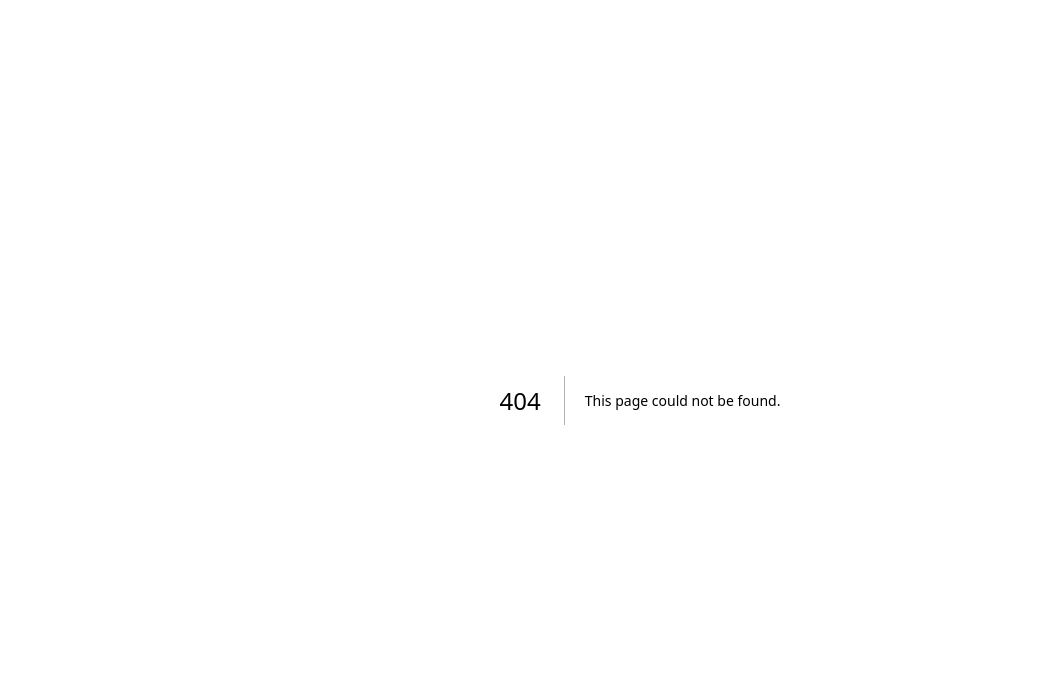
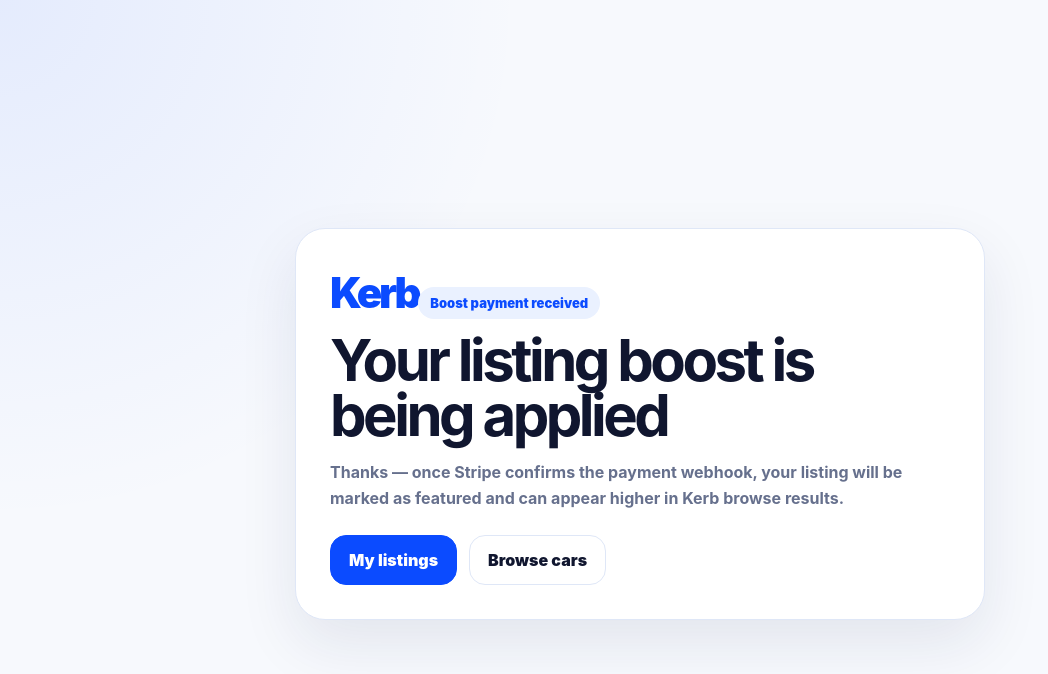
Before and after one commit to Abzgetzit/kerb, a Next.js app: page /boost/success in a window 1280 px wide. Before the commit this address had no page. Shown: the top 674 px of the page, without its empty margins (0-1048 px from the left). Built offline with nearby package versions, Linux system fonts and the light colour scheme.

Commit message:
Create page.js

```diff
--- /dev/null
+++ b/app/boost/success/page.js
@@ -0,0 +1,41 @@
+import Link from "next/link";
+
+export default function BoostSuccessPage() {
+  return (
+    <main className="page">
+      <section className="card">
+        <Link href="/" className="logo">
+          Kerb
+        </Link>
+
+        <div className="pill">Boost payment received</div>
+        <h1>Your listing boost is being applied</h1>
+        <p>
+          Thanks — once Stripe confirms the payment webhook, your listing will be
+          marked as featured and can appear higher in Kerb browse results.
+        </p>
+
+        <div className="actions">
+          <Link href="/account?tab=listings">My listings</Link>
+          <Link href="/browse">Browse cars</Link>
+        </div>
+      </section>
+
+      <style>{styles}</style>
+    </main>
+  );
+}
+
+const styles = `
+  body { margin: 0; background: #f7f9fd; font-family: Inter, ui-sans-serif, system-ui, -apple-system, BlinkMacSystemFont, "Segoe UI", sans-serif; color: #10162f; }
+  a { color: inherit; text-decoration: none; }
+  .page { min-height: 100vh; display: grid; place-items: center; padding: 24px; background: radial-gradient(circle at top left, rgba(11,75,255,.08), transparent 34%), #f7f9fd; }
+  .card { width: min(620px, 100%); background: white; border: 1px solid #dfe7f7; border-radius: 30px; padding: 34px; box-shadow: 0 24px 60px rgba(19,34,79,.09); }
+  .logo { color: #0b4bff; font-size: 42px; font-weight: 1000; letter-spacing: -0.08em; }
+  .pill { display: inline-flex; margin-top: 24px; border-radius: 999px; background: #eaf1ff; color: #0b4bff; padding: 8px 12px; font-weight: 950; font-size: 13px; }
+  h1 { margin: 14px 0 10px; font-size: clamp(34px, 6vw, 58px); letter-spacing: -0.06em; line-height: .95; }
+  p { color: #66708d; line-height: 1.65; font-weight: 700; }
+  .actions { display: flex; flex-wrap: wrap; gap: 12px; margin-top: 24px; }
+  .actions a { border-radius: 16px; padding: 14px 18px; font-weight: 950; border: 1px solid #dfe7f7; }
+  .actions a:first-child { background: #0b4bff; color: white; border-color: #0b4bff; }
+`;
```
